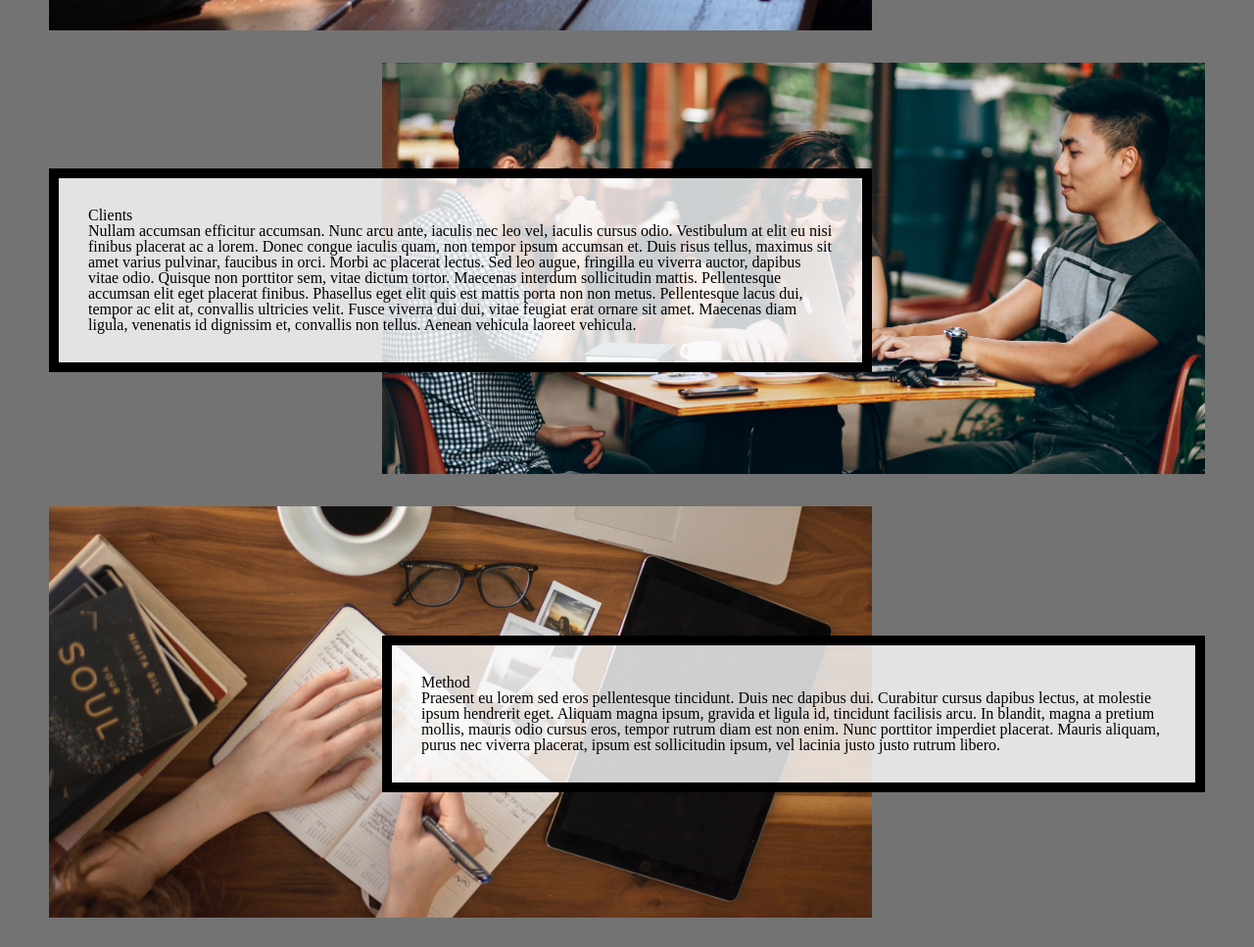
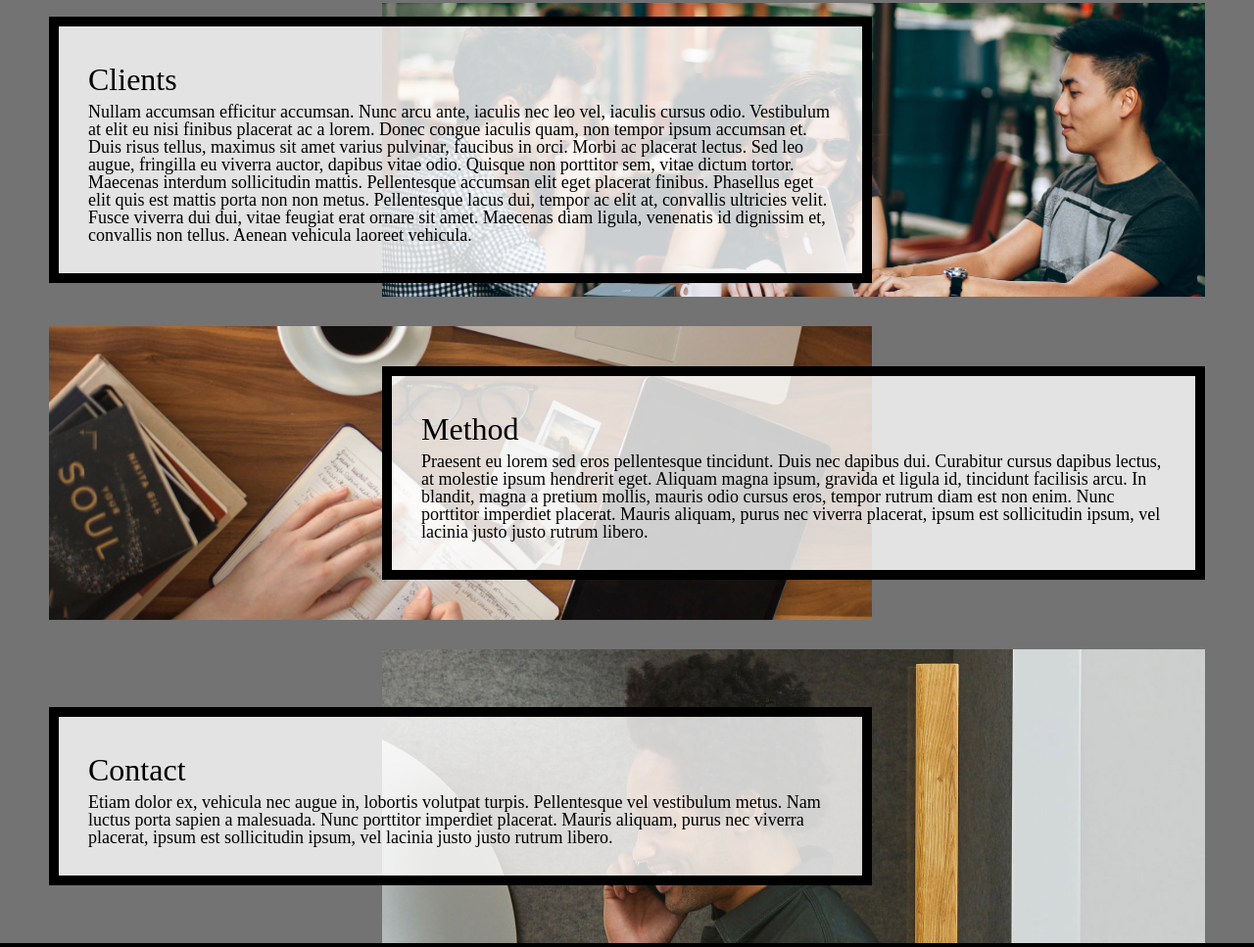
Before and after one commit to ofishel21/homework3_2022, a plain HTML site: page index.html in a window 1280 px wide. Shown: the part 805-1772 px from the top of the page at 98% size. Drawn offline with Linux system fonts and the light colour scheme.

Commit message:
Add files via upload

```diff
--- a/css/style.css
+++ b/css/style.css
@@ -71,12 +71,12 @@ footer a:visited{
 /*****  End Starter Code ****/
 
 /* Requirement 1 code here*/
-a:link{
+nav a:link{
   text-decoration: none;
 }
 /* Requirement 2 code here*/
-nav li:hover{
-  text-decoration: underline wavy;
+nav a:hover{
+  text-decoration: wavy underline;
 }
   /* Requirement 3 code here*/
 a.skip{
@@ -86,24 +86,19 @@ nav li:hover{
   transition: left 1s ease-out;
   z-index: 1;
   position: absolute;
-    top: 20px;
-    left: -500px;
+  transform: translateX(-500px);
 }
 
 
 /* Requirement 4 code here*/
-nav ul:focus{
-  outline: none;
+nav a:focus{
   border-top: 2px solid yellow;
 }
-
-
 
 /* Requirement 5 code here*/
 .container{
   display: grid;
   grid-template-columns: 1fr 5fr 1fr;
-  grid-template-rows: auto;
   row-gap: 30px;
 }
 
@@ -116,63 +111,35 @@ nav ul:focus{
   background-position: center;
   background-repeat: no-repeat;
   background-size: cover;
-  font-size: 3rem;
-  text-align: center;
 }
 
-.intro p{
-  text-align: center;
-}
-
-.about{
-  grid-column: 2/ span 1;
-  grid-row: 1/ span 1;
-}
-
-.clients{
-  grid-column: 2/ span 1;
-  grid-row: 2/ span 1;
-}
-
-.method{
-  grid-column: 2/ span 1;
-  grid-row: 3/ span 1;
-}
-
-.contact{
-  grid-column: 2/ span 1;
-  grid-row: 4/ span 1;
+.about, .clients, .method, .contact{
+  grid-column: 2/3;
 }
 
 img{
   width: 100%;
 }
 
-.about-image{
-  grid-column: 1 / span 3;
+.about-image, .clients-image, .method-image, .contact-image{
+  grid-column: 1/4;
   max-height: 500px;
-  grid-row: 1/ span 1;
-  overflow: hidden;
-}
-.clients-image{
-  grid-column: 1 / span 3;
-  max-height: 500px;
-  grid-row: 2/ span 1;
   overflow: hidden;
 }
 
-.method-image{
-  grid-column: 1 / span 3;
-  max-height: 500px;
-  grid-row: 3/ span 1;
-  overflow: hidden;
+.about, .about-image{
+  grid-row: 1/2;
 }
 
-.contact-image{
-  grid-column: 1 / span 3;
-  max-height: 500px;
-  grid-row: 4/ span 1;
-  overflow: hidden;
+.clients, .clients-image{
+  grid-row: 2/3;
+}
+
+.method, .method-image{
+  grid-row: 3/4;
+}
+.contact, .contact-image{
+  grid-row: 4/5;
 }
 
 .text{
@@ -180,6 +147,7 @@ img{
   max-height: 25vh;
   overflow: scroll;
 }
+
 @media screen and (min-width: 700px){
     /*Requirement 11*/
   nav{
@@ -194,21 +162,19 @@ img{
 
   /* Requirements 12-15 here: */
   a.skip:focus{
-    position: absolute;
-    text-align: left;
-    position: absolute;
-    left: 0px;
-    top: -20px;
+    transform: translateX(0%);
+    transform: translateY(20px);
   }
   .container{
     display: grid;
     grid-template-columns: 50px auto 500px auto 50px;
+    grid-template-rows: 300px 300px 300px 300px;
   }
   .about, .method, .clients-image, .contact-image{
-    grid-column: 3 / span 2;
+    grid-column: 3/span 2;
   }
   .clients, .contact, .about-image, .method-image{
-    grid-column: 2 / span 2;
+    grid-column: 2/span 2;
   }
 }
 
--- a/index.html
+++ b/index.html
@@ -1,11 +1,11 @@
 <!DOCTYPE html>
 <html lang="en">
   <head>
-    <meta charset="UTF-8">
+    <meta charset="utf-8">
     <meta name="viewport" content="width=device-width, initial-scale=1.0">
     <link rel="icon"  href="images/logo-drk.png">
+    <link rel="stylesheet" type="text/css" href="css/html5reset.css"">
     <link rel="stylesheet" type="text/css" href="css/style.css">
-    <link rel="stylesheet" type="text/css" href="css/html5reset.css">
     <title>2022 New Company Inc.</title>
   </head>
   <body>
```
Lines whose indentation alone changed are shown as unchanged.
